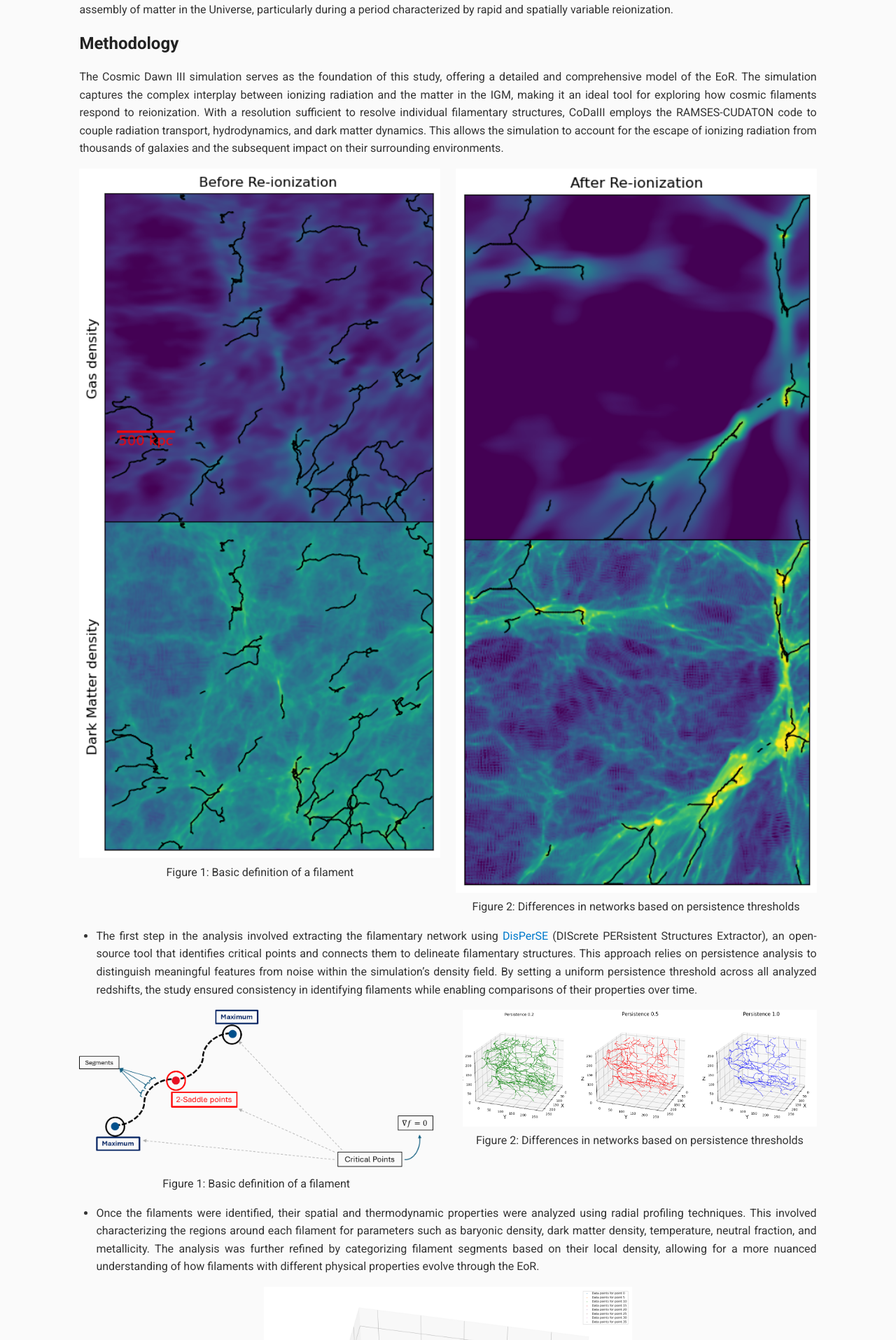
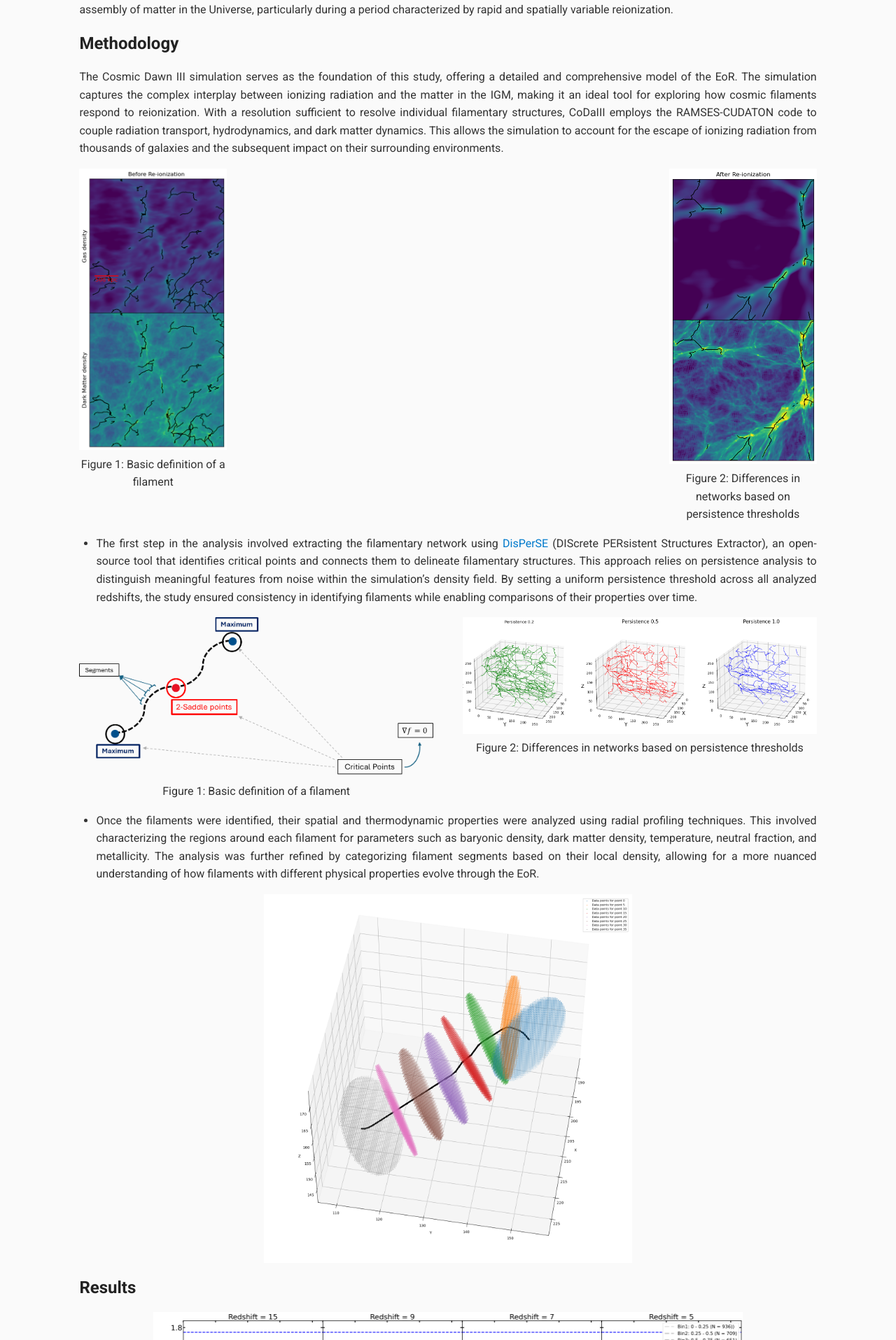
Before and after one commit to vishrut-b/Master-Thesis, a Jekyll site: the page built from index.md, in a window 1280 px wide. Shown: the part 1070-2985 px from the top of the page at 70% size. Built offline with Jekyll 4.4.1, drawn with Linux system fonts in a browser that asks for light colours; our own code applies the rules of GitHub Pages for plain Markdown files.

Commit message:
Update index.md

```diff
--- a/index.md
+++ b/index.md
@@ -22,11 +22,11 @@ The scope of this study includes a sub-region of the CoDaIII simulation box, cho
 The Cosmic Dawn III simulation serves as the foundation of this study, offering a detailed and comprehensive model of the EoR. The simulation captures the complex interplay between ionizing radiation and the matter in the IGM, making it an ideal tool for exploring how cosmic filaments respond to reionization. With a resolution sufficient to resolve individual filamentary structures, CoDaIII employs the RAMSES-CUDATON code to couple radiation transport, hydrodynamics, and dark matter dynamics. This allows the simulation to account for the escape of ionizing radiation from thousands of galaxies and the subsequent impact on their surrounding environments.
 
 <div style="display: flex; justify-content: space-between; gap: 2px;">
-  <figure style="text-align: center; width: 49%; margin: 0;">
+  <figure style="text-align: center; width: 20%; margin: 0;">
     <img src="assets/css/before.png" alt="Basic definition of a filament" style="width: 100%;">
     <figcaption>Figure 1: Basic definition of a filament</figcaption>
   </figure>
-  <figure style="text-align: center; width: 49%; margin: 0;">
+  <figure style="text-align: center; width: 20%; margin: 0;">
     <img src="assets/css/after.png" alt="Differences in networks based on persistence thresholds" style="width: 100%;">
     <figcaption>Figure 2: Differences in networks based on persistence thresholds</figcaption>
   </figure>
```
